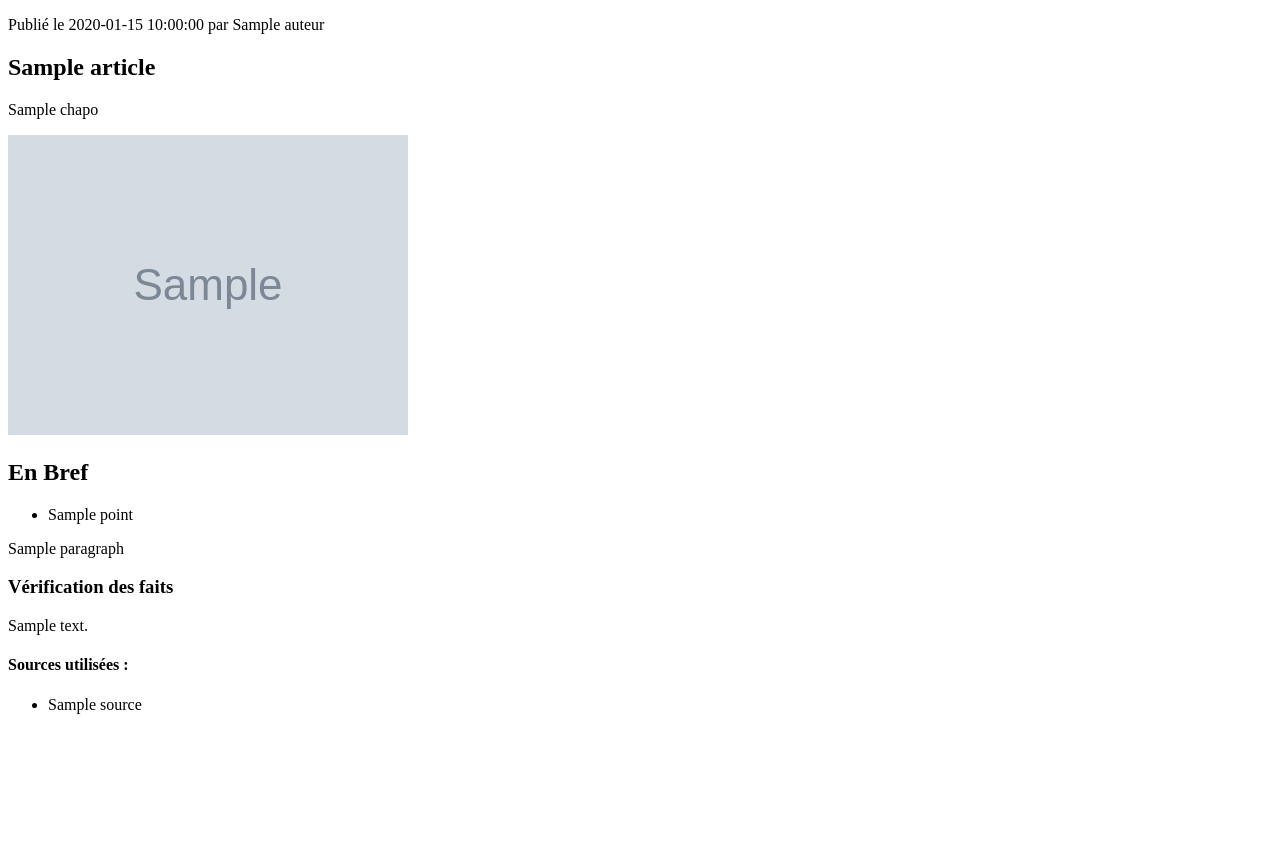
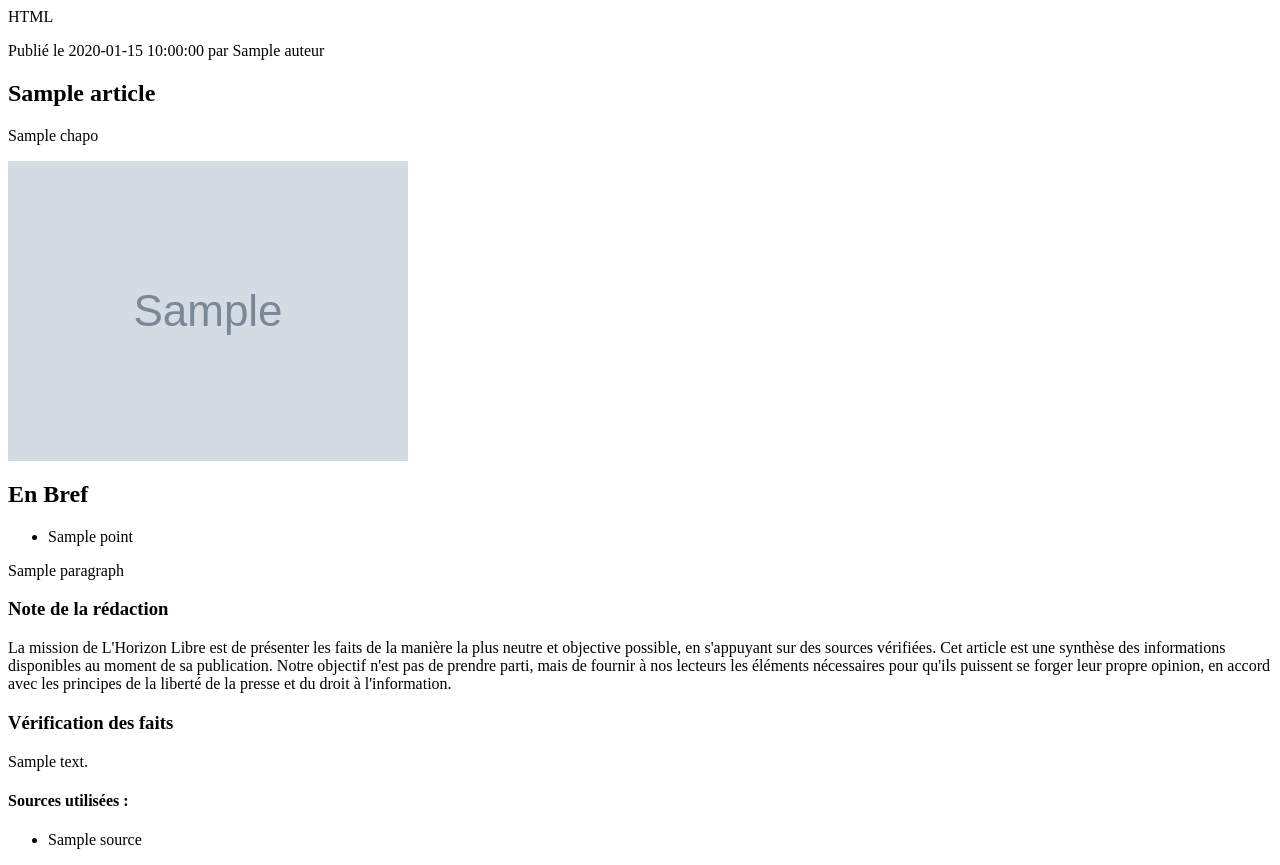
Before and after one commit to Dovhakill/aurore-v2, a Python web app: template netlify/functions/aurore/templates/article.html in a window 1280 px wide. Before the commit the page ends 714 px from the top, so only its background shows below. Run offline with Jinja, Linux system fonts and the light colour scheme; the template is opened without the code that fills it: most values are stand-ins (such as "Sample title", 1, 10 or a date in 2020); grey boxes marked "Sample" are stand-in pictures.

Commit message:
Update article.html

```diff
--- a/netlify/functions/aurore/templates/article.html
+++ b/netlify/functions/aurore/templates/article.html
@@ -1,3 +1,5 @@
+HTML
+
 <!DOCTYPE html>
 <html lang="fr">
 <head>
@@ -29,6 +31,10 @@
                 {% endfor %}
             </div>
 
+            <div class="mt-12 p-4 border-l-4 border-gray-300 bg-gray-100">
+                <h3 class="font-semibold text-lg">Note de la rédaction</h3>
+                <p class="text-base text-gray-700 mt-2 italic">La mission de L'Horizon Libre est de présenter les faits de la manière la plus neutre et objective possible, en s'appuyant sur des sources vérifiées. Cet article est une synthèse des informations disponibles au moment de sa publication. Notre objectif n'est pas de prendre parti, mais de fournir à nos lecteurs les éléments nécessaires pour qu'ils puissent se forger leur propre opinion, en accord avec les principes de la liberté de la presse et du droit à l'information.</p>
+            </div>
             <footer class="mt-12 pt-8 border-t">
                 <div class="bg-blue-50 border border-blue-200 rounded-lg p-4">
                      <h3 class="font-semibold text-lg text-blue-900">Vérification des faits</h3>
```
